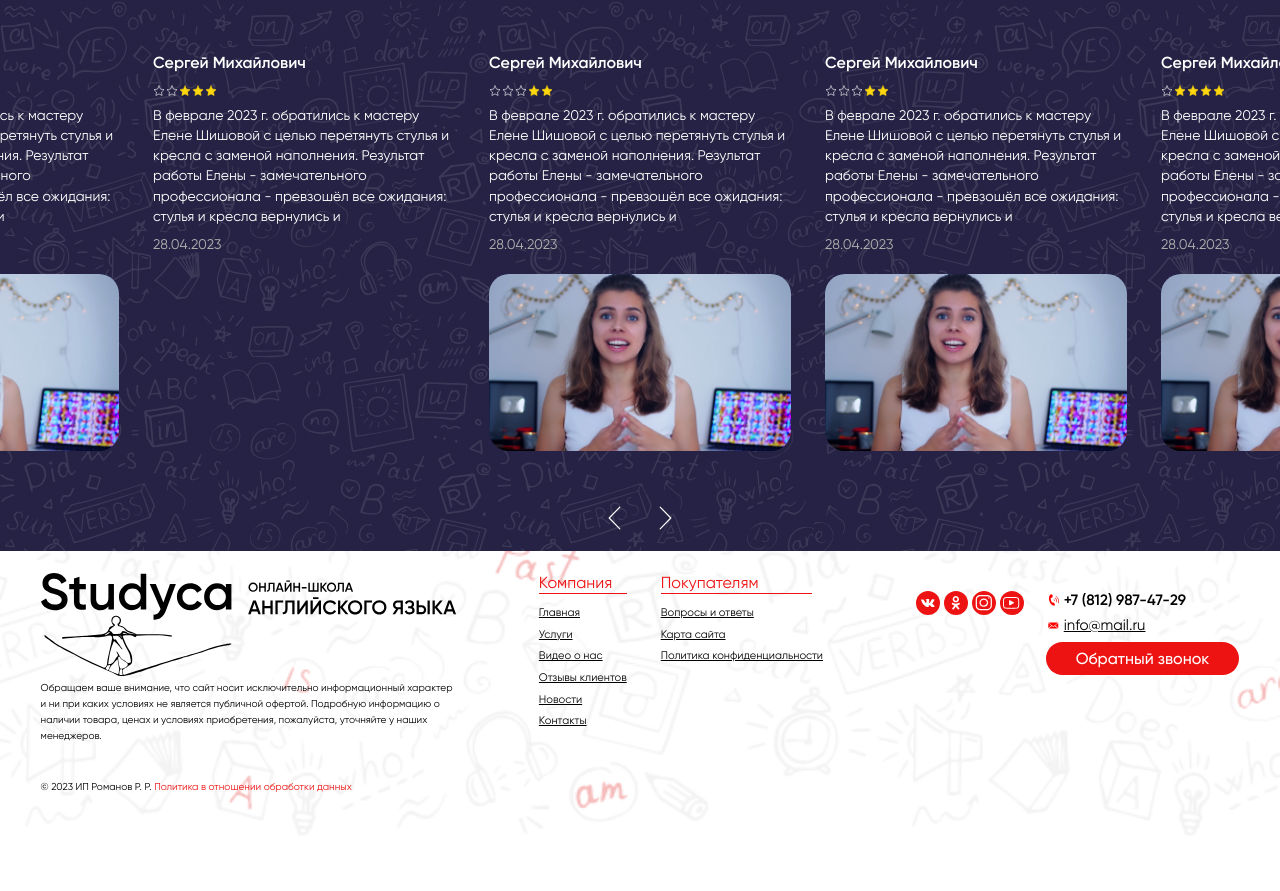
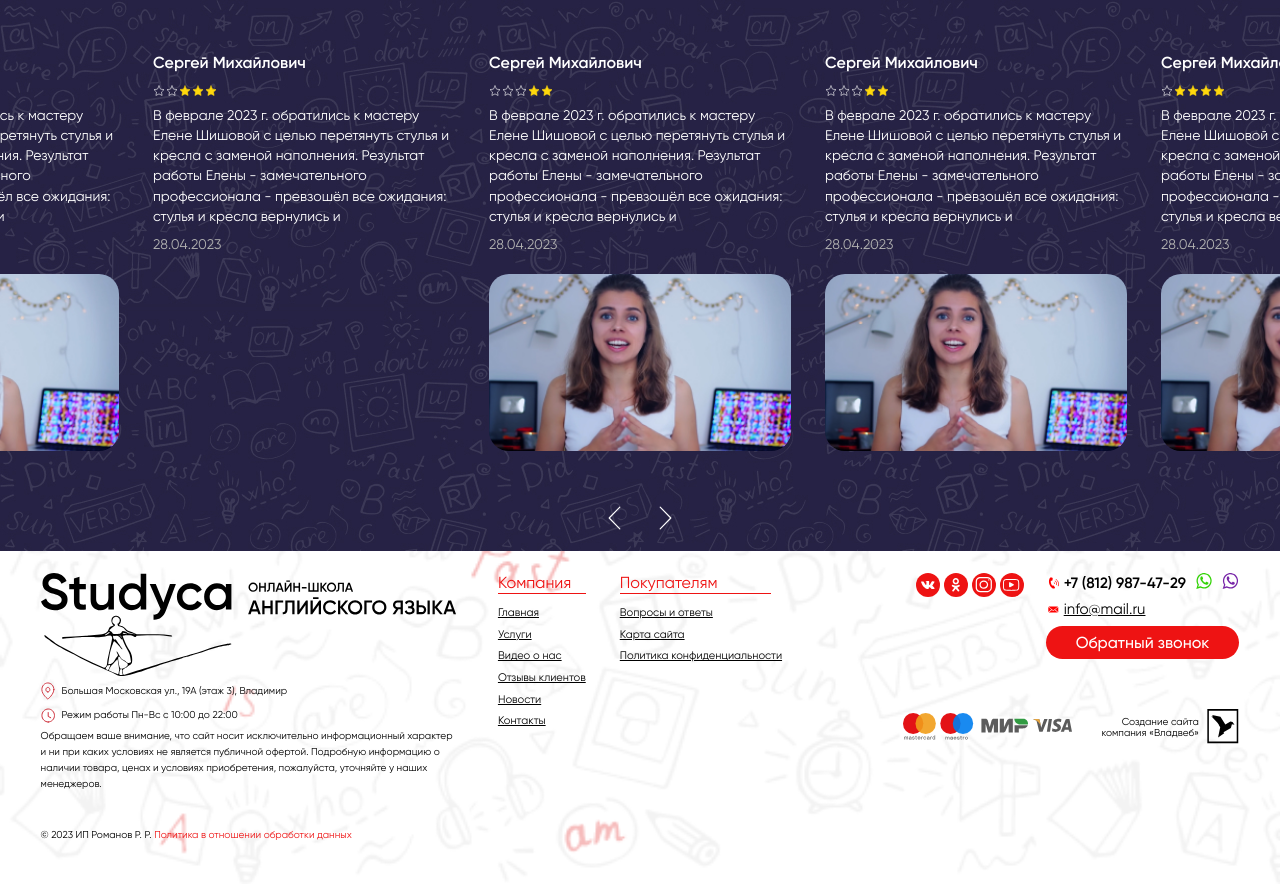
Before and after one commit to nurali-code/online-school, a plain HTML site: page index.html in a window 1280 px wide. Shown: the part 3157-4048 px from the top of the page. Drawn offline with Linux system fonts and the light colour scheme.

Commit message:
footer done

```diff
--- a/index.html
+++ b/index.html
@@ -11,7 +11,6 @@
 </head>
 
 <body>
-
 
     <main class="main">
         <header class="header">
@@ -267,6 +266,8 @@
         <div class="container wrap">
             <div class="footer-col">
                 <a href="#" class="footer_logo"><img src="img/logo.svg" alt="logo"></a>
+                <p class="footer_addres">Большая Московская ул., 19А (этаж 3), Владимир</p>
+                <p class="footer_work">Режим работы  Пн-Вс с  10:00 до 22:00</p>
                 <p>
                     Обращаем ваше внимание, что сайт ﻿носит исключительно информационный характер и ни при каких
                     условиях не является публичной офертой. Подробную информацию о наличии товара, ценах и условиях
@@ -293,7 +294,7 @@
                     <li class="footer-nav_item"><a href="#" class="active">Политика конфиденциальности</a></li>
                 </ul>
             </div>
-            <div class="header-col wrap">
+            <div class="footer-col wrap">
                 <div class="header-social wrap">
                     <a href="#" target="_blank" class="header-social_item"><img src="img/vk.svg" alt="social"></a>
                     <a href="#" target="_blank" class="header-social_item"><img src="img/ok.svg" alt="social"></a>
@@ -301,9 +302,23 @@
                     <a href="#" target="_blank" class="header-social_item"><img src="img/yt.svg" alt="social"></a>
                 </div>
                 <div class="header-contacts">
-                    <a href="tel:+74922377039" class="header_phone">+7 (812) 987-47-29</a>
+                    <div class="wrap">
+                        <a href="tel:+74922377039" class="header_phone">+7 (812) 987-47-29</a>
+                        <a href="#"><img src="img/whatsapp.svg" alt="whatsapp"></a>
+                        <a href="#"><img src="img/viber.svg" alt="viber"></a>
+                    </div>
                     <a href="mailto:info@mail.ru" class="header_mail">info@mail.ru</a>
                     <a href="#" class="btn">Обратный звонок</a>
+                </div>
+                <div class="footer-info wrap">
+                    <img src="img/pay.svg" alt="pay">
+                    <a href="#" class="footer_dev">
+                        <span>
+                            Создание сайта <br>
+                            компания «Владвеб»
+                        </span>
+                        <img src="img/site.svg" alt="site">
+                    </a>
                 </div>
             </div>
         </div>
--- a/sass/_footer.sass
+++ b/sass/_footer.sass
@@ -8,6 +8,7 @@
 
     &-col
         max-width: 35%
+        align-items: flex-start
         p
             font-size: 10px
             font-style: normal
@@ -15,7 +16,6 @@
 
     .header-social
         margin-right: 20px
-
 
     &-nav
         list-style: none
@@ -42,3 +42,30 @@
             border-bottom: 1px solid $prime
             padding-bottom: 1px
             margin-bottom: 8px
+
+    &-info
+        width: 100%
+        justify-content: flex-end
+        padding-top: 50px
+        gap: 30px
+
+    &_dev
+        font-size: 10px
+        span,
+        img
+            display: inline-block
+            vertical-align: middle
+            text-align: right
+        img
+            margin-left: 6px
+
+    &_addres,
+    &_work
+        padding: 3px 0 3px 21px
+        margin: 0 0 2px 0
+        background-image: url('../img/ic-addres.svg')
+        background-repeat: no-repeat
+        background-position: center left
+        background-size: 14px auto
+    &_work
+        background-image: url('../img/ic-work.svg')
```
Also changed, not shown: css/style.css, img/ic-addres.svg (added), img/ic-work.svg (added), img/pay.svg (added), img/site.svg (added), img/viber.svg (added), img/whatsapp.svg (added), 1 other file.
